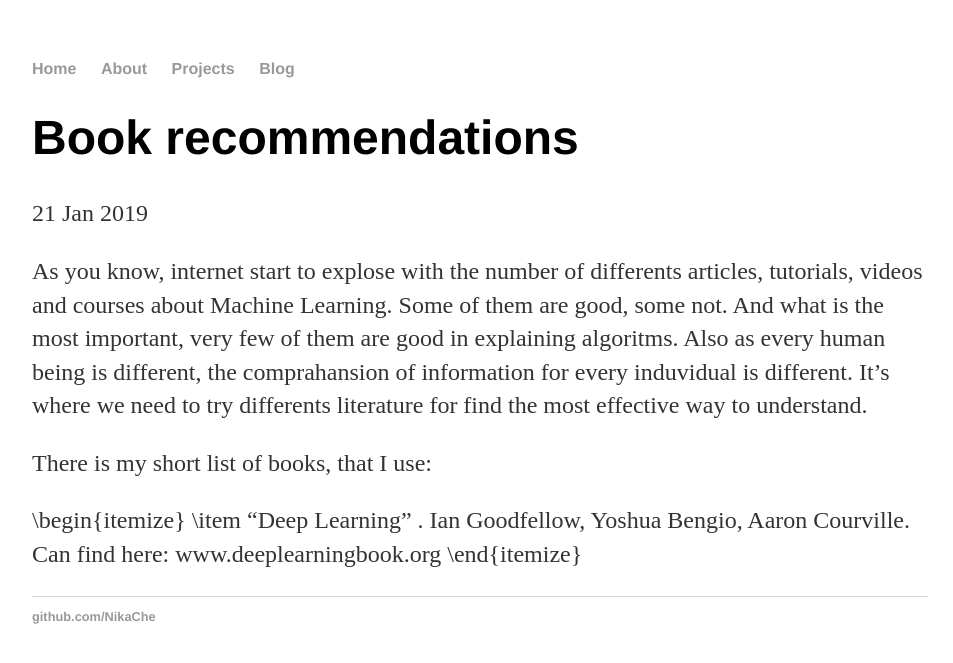
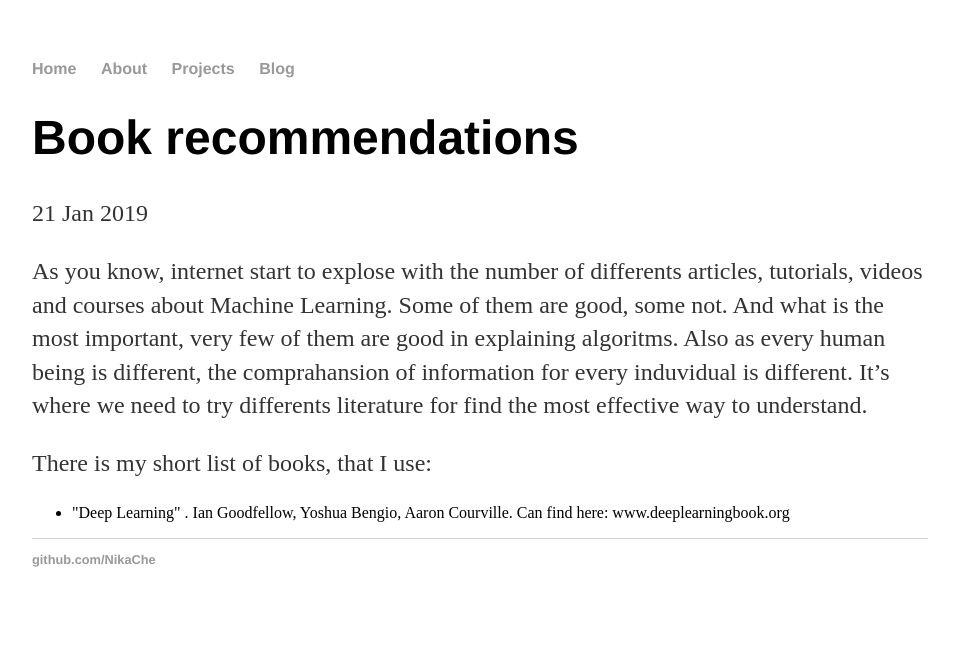
Before and after one commit to NikaChe/nikache.github.io, a Jekyll site: the page built from _posts/2019-01-21-Book_recommendations.md, in a window 1280 px wide. Shown: the top 663 px of the page, without its empty margins (160-1113 px from the left). Built offline with Jekyll 4.4.1, drawn with Linux system fonts in a browser that asks for light colours.

Commit message:
Update 2019-01-21-Book_recommendations.md

```diff
--- a/_posts/2019-01-21-Book_recommendations.md
+++ b/_posts/2019-01-21-Book_recommendations.md
@@ -7,6 +7,6 @@ date: 2019-01-21
 
   There is my short list of books, that I use:
 
-  \begin{itemize}
-  \item "Deep Learning" . Ian Goodfellow, Yoshua Bengio, Aaron Courville. Can find here: www.deeplearningbook.org
-  \end{itemize}
+  <ul>
+  <li>"Deep Learning" . Ian Goodfellow, Yoshua Bengio, Aaron Courville. Can find here: www.deeplearningbook.org </li>
+  </ul>
```
